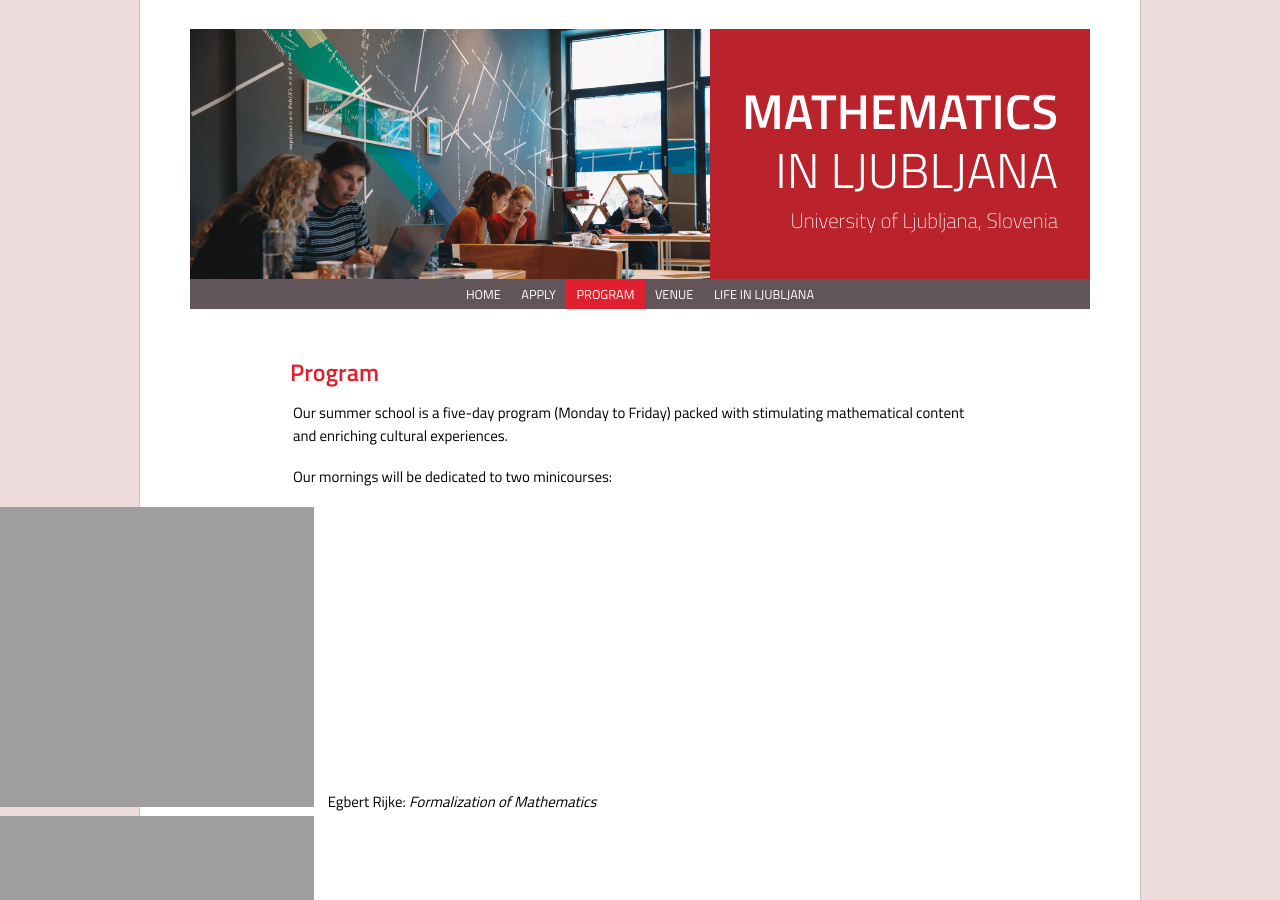
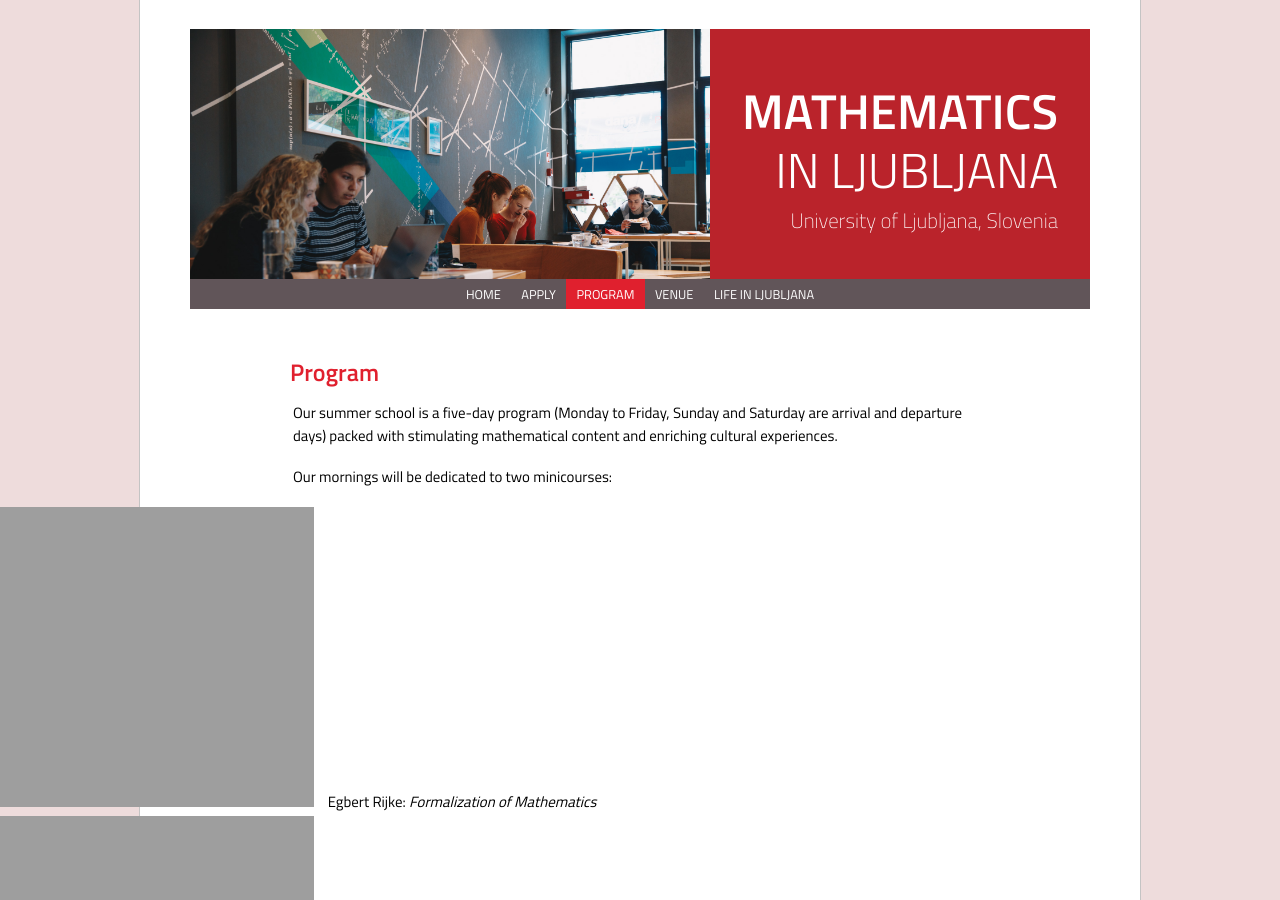
Before and after one commit to ul-fmf/mathematics-in-ljubljana, a Jekyll site: the page built from program.md, in a window 1280 px wide and 900 px high. Built offline with Jekyll 4.4.1, drawn with Linux system fonts in a browser that asks for light colours; nearby versions of some CDN libraries; a style sheet for code colours, icons or effects is not loaded.

Commit message:
Update program.md

```diff
--- a/program.md
+++ b/program.md
@@ -5,7 +5,7 @@ title: Program
 
 # Program
 
-Our summer school is a five-day program (Monday to Friday) packed with stimulating mathematical content and enriching cultural experiences.
+Our summer school is a five-day program (Monday to Friday, Sunday and Saturday are arrival and departure days) packed with stimulating mathematical content and enriching cultural experiences.
 
 Our mornings will be dedicated to two minicourses:
 - Egbert Rijke: *Formalization of Mathematics*
```
